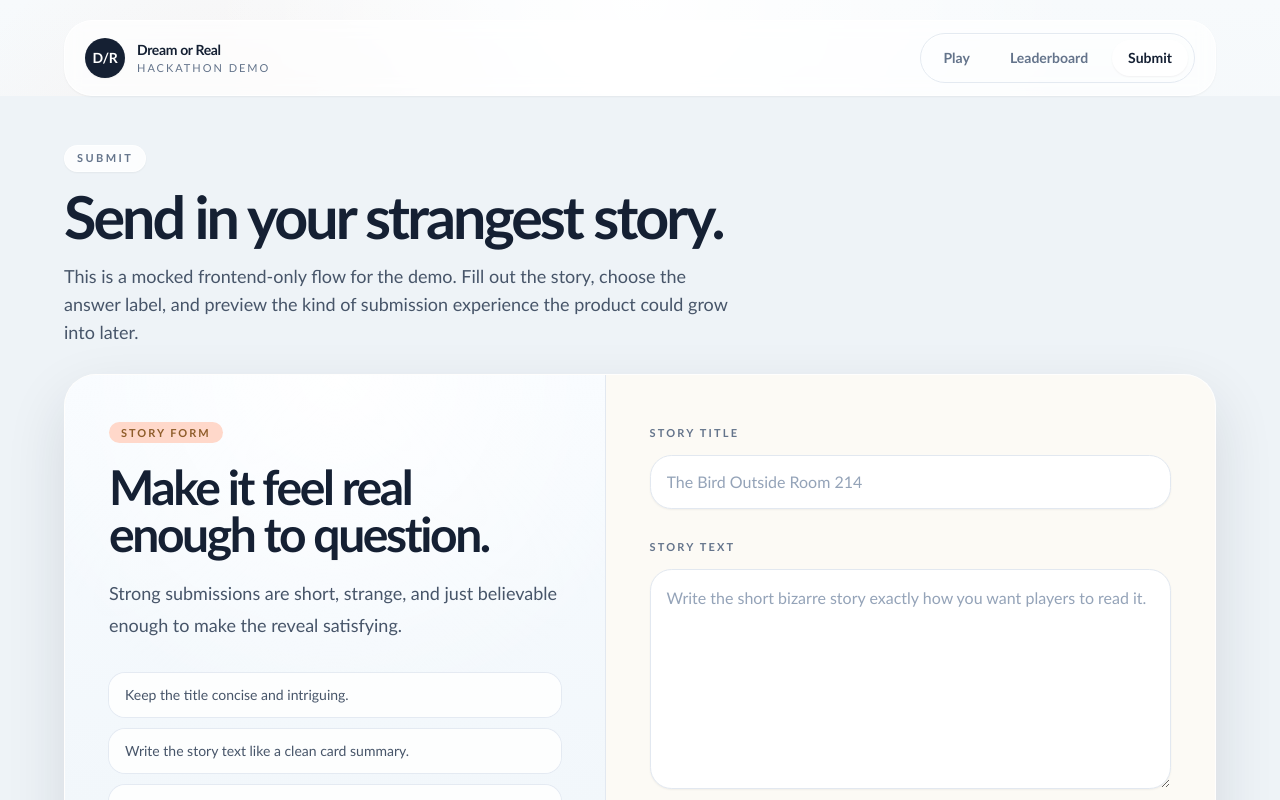
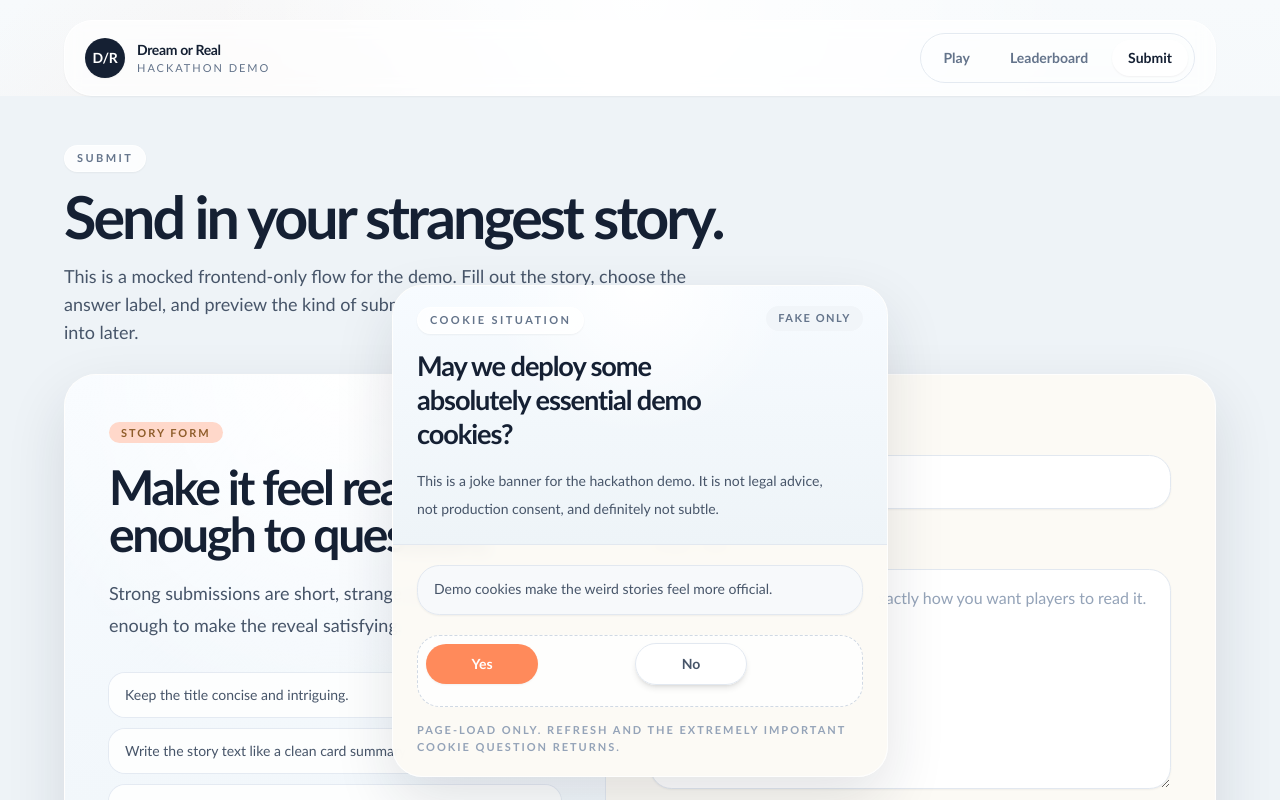
Before and after one commit to moanv2/dream-or-real, a Next.js app in the folder frontend/: page /submit in a window 1280 px wide. Shown: the top 800 px of the page. Built offline with nearby package versions, Linux system fonts and the light colour scheme.

Commit message:
want cookies ? :D

```diff
--- a/frontend/app/layout.tsx
+++ b/frontend/app/layout.tsx
@@ -1,6 +1,7 @@
 import type { Metadata } from "next";
 import type { ReactNode } from "react";
 import { AppShellNav } from "@/components/AppShellNav";
+import { CookieBanner } from "@/components/CookieBanner";
 import "./globals.css";
 
 export const metadata: Metadata = {
@@ -19,6 +20,7 @@ export default function RootLayout({ children }: RootLayoutProps) {
         <div className="min-h-screen">
           <AppShellNav />
           <div className="pb-8">{children}</div>
+          <CookieBanner />
         </div>
       </body>
     </html>
--- /dev/null
+++ b/frontend/components/CookieBanner.tsx
@@ -0,0 +1,195 @@
+"use client";
+
+import { useEffect, useRef, useState } from "react";
+
+type NoPosition = {
+  x: number;
+  y: number;
+};
+
+export function CookieBanner() {
+  const escapeAreaRef = useRef<HTMLDivElement>(null);
+  const actionRowRef = useRef<HTMLDivElement>(null);
+  const noButtonRef = useRef<HTMLButtonElement>(null);
+  const [isVisible, setIsVisible] = useState(false);
+  const [isReady, setIsReady] = useState(false);
+  const [attempts, setAttempts] = useState(0);
+  const [isNoUnlocked, setIsNoUnlocked] = useState(false);
+  const [isNoConverted, setIsNoConverted] = useState(false);
+  const [unlockThreshold] = useState(() => Math.floor(Math.random() * 3) + 5);
+  const [noPosition, setNoPosition] = useState<NoPosition>({ x: 280, y: 0 });
+
+  useEffect(() => {
+    setIsVisible(true);
+    setIsReady(true);
+  }, []);
+
+  useEffect(() => {
+    if (!isVisible || isNoUnlocked || isNoConverted) {
+      return;
+    }
+
+    positionNoButton(true);
+  }, [isVisible, isNoUnlocked, isNoConverted]);
+
+  function dismissBanner() {
+    setIsVisible(false);
+  }
+
+  function getAlignedRowY(actionArea: HTMLDivElement, noButton: HTMLButtonElement) {
+    const actionRow = actionRowRef.current;
+
+    if (!actionRow) {
+      return 0;
+    }
+
+    const nextY = actionRow.offsetTop - actionArea.offsetTop + 8;
+    const maxY = Math.max(actionArea.clientHeight - noButton.offsetHeight - 12, 0);
+
+    return Math.min(Math.max(nextY, 0), maxY);
+  }
+
+  function positionNoButton(keepAlignedY = false) {
+    const actionArea = escapeAreaRef.current;
+    const noButton = noButtonRef.current;
+
+    if (!actionArea || !noButton) {
+      return;
+    }
+
+    const padding = 12;
+    const safeLeftLane = 152;
+    const minTopLane = 8;
+    const maxX = Math.max(actionArea.clientWidth - noButton.offsetWidth - padding, padding);
+    const maxY = Math.max(actionArea.clientHeight - noButton.offsetHeight - padding, padding);
+    const minX = Math.min(Math.max(Math.floor(actionArea.clientWidth * 0.42), safeLeftLane), maxX);
+    const alignedY = getAlignedRowY(actionArea, noButton);
+    const minY = Math.min(Math.max(Math.floor(actionArea.clientHeight * 0.12), minTopLane), maxY);
+    const nextX = minX >= maxX
+      ? maxX
+      : Math.floor(minX + Math.random() * Math.max(maxX - minX, 1));
+    const nextY = keepAlignedY
+      ? alignedY
+      : minY >= maxY
+        ? maxY
+        : Math.floor(minY + Math.random() * Math.max(maxY - minY, 1));
+
+    setNoPosition({ x: nextX, y: nextY });
+  }
+
+  function handleNoTease() {
+    if (isNoUnlocked || isNoConverted) {
+      return;
+    }
+
+    setAttempts((currentAttempts) => {
+      const nextAttempts = currentAttempts + 1;
+
+      if (nextAttempts >= unlockThreshold) {
+        setIsNoUnlocked(true);
+        return nextAttempts;
+      }
+
+      positionNoButton();
+      return nextAttempts;
+    });
+  }
+
+  function handleNoClick() {
+    if (!isNoUnlocked && !isNoConverted) {
+      handleNoTease();
+      return;
+    }
+
+    if (!isNoConverted) {
+      setIsNoConverted(true);
+      return;
+    }
+
+    dismissBanner();
+  }
+
+  if (!isReady || !isVisible) {
+    return null;
+  }
+
+  const helperCopy = isNoConverted
+    ? "Perfect. That is the kind of informed consent energy we were hoping for."
+    : isNoUnlocked
+      ? "Fine. You found it. Go ahead and click it."
+      : attempts === 0
+        ? "Demo cookies make the weird stories feel more official."
+        : `We heard your preference. It is currently being ignored for comedic reasons. Survive ${unlockThreshold - attempts} more move${unlockThreshold - attempts === 1 ? "" : "s"}.`;
+
+  return (
+    <div className="pointer-events-none fixed inset-x-0 bottom-0 z-50 flex justify-center px-6 pb-6 lg:px-8">
+      <section className="pointer-events-auto motion-panel-enter relative w-full max-w-[31rem] overflow-hidden rounded-[1.9rem] border border-white/85 bg-paper/95 shadow-card backdrop-blur">
+        <div
+          ref={escapeAreaRef}
+          className="pointer-events-none absolute inset-x-4 top-4 bottom-14 z-20"
+        >
+          <button
+            ref={noButtonRef}
+            type="button"
+            onMouseEnter={handleNoTease}
+            onFocus={handleNoTease}
+            onClick={handleNoClick}
+            className={[
+              "button-secondary pointer-events-auto absolute min-w-[7rem] px-5 py-2.5 shadow-md",
+              isNoConverted ? "border-accent bg-accent text-white hover:border-accent hover:text-white" : "",
+            ].join(" ")}
+            style={{
+              left: `${noPosition.x}px`,
+              top: `${noPosition.y}px`,
+            }}
+          >
+            {isNoConverted ? "Yes" : "No"}
+          </button>
+        </div>
+
+        <div className="border-b border-slate-200 bg-[radial-gradient(circle_at_top,_rgba(255,255,255,0.98),_transparent_42%),linear-gradient(180deg,_#f7fbff_0%,_#eef4f8_100%)] px-6 py-5">
+          <div className="flex items-start justify-between gap-4">
+            <div>
+              <p className="section-kicker transition-none">
+                Cookie Situation
+              </p>
+              <h2 className="mt-4 text-[1.7rem] font-semibold leading-tight tracking-[-0.04em] text-ink">
+                May we deploy some absolutely essential demo cookies?
+              </h2>
+            </div>
+            <span className="chip-soft shrink-0">
+              fake only
+            </span>
+          </div>
+          <p className="mt-4 max-w-[26rem] text-sm leading-7 text-slate-600">
+            This is a joke banner for the hackathon demo. It is not legal advice,
+            not production consent, and definitely not subtle.
+          </p>
+        </div>
+
+        <div className="px-6 py-5">
+          <div className="panel-muted px-4 py-3 text-sm leading-6 text-slate-600">
+            {helperCopy}
+          </div>
+
+          <div
+            ref={actionRowRef}
+            className="relative mt-5 h-[4.5rem] rounded-[1.4rem] border border-dashed border-slate-300/90 bg-white/80 px-3 py-2"
+          >
+            <button
+              type="button"
+              onClick={dismissBanner}
+              className="button-primary absolute left-2 top-2 min-w-[7rem] px-6 py-2.5"
+            >
+              Yes
+            </button>
+          </div>
+
+          <p className="mt-4 text-[11px] font-semibold uppercase tracking-[0.18em] text-slate-400">
+            Page-load only. Refresh and the extremely important cookie question returns.
+          </p>
+        </div>
+      </section>
+    </div>
+  );
+}
```
